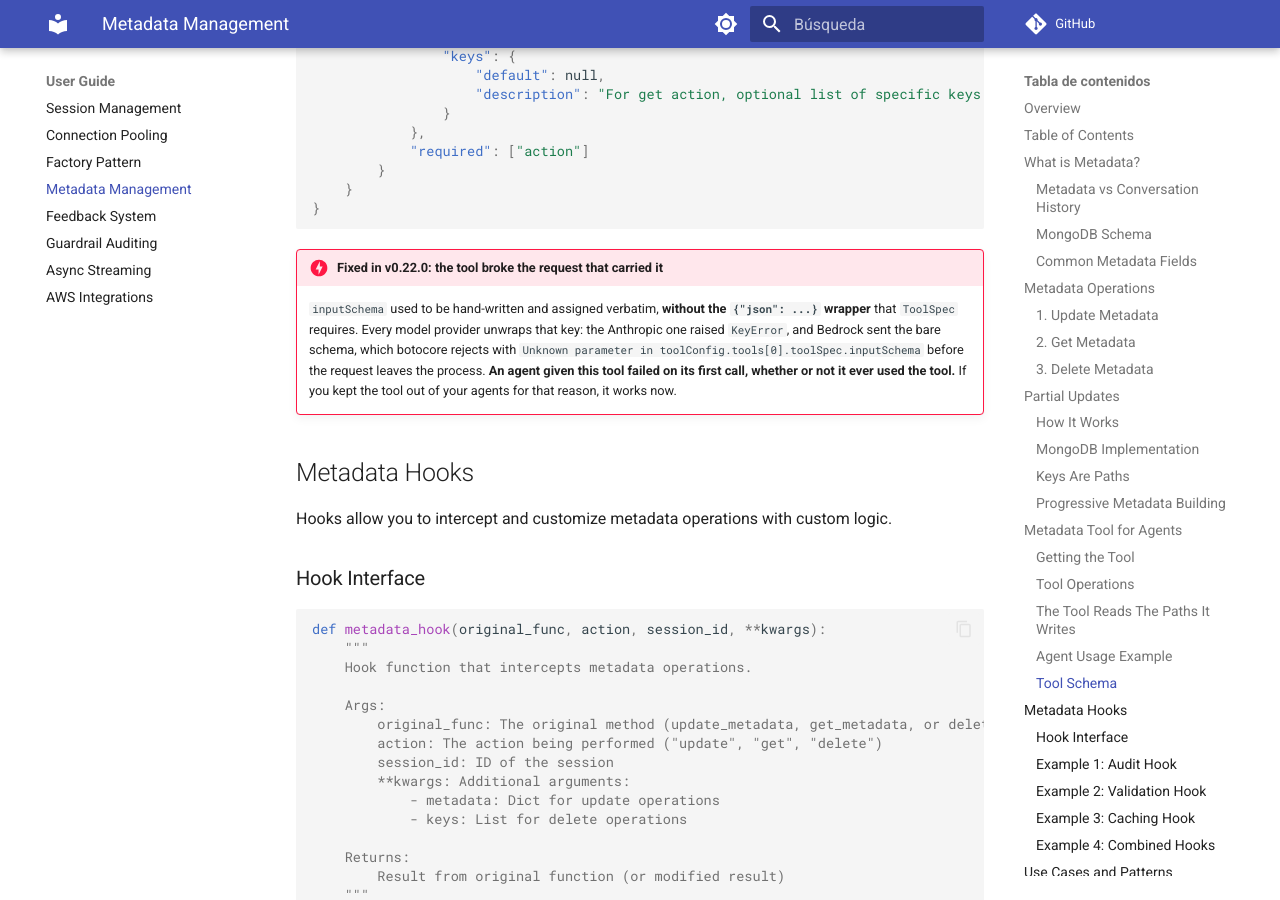
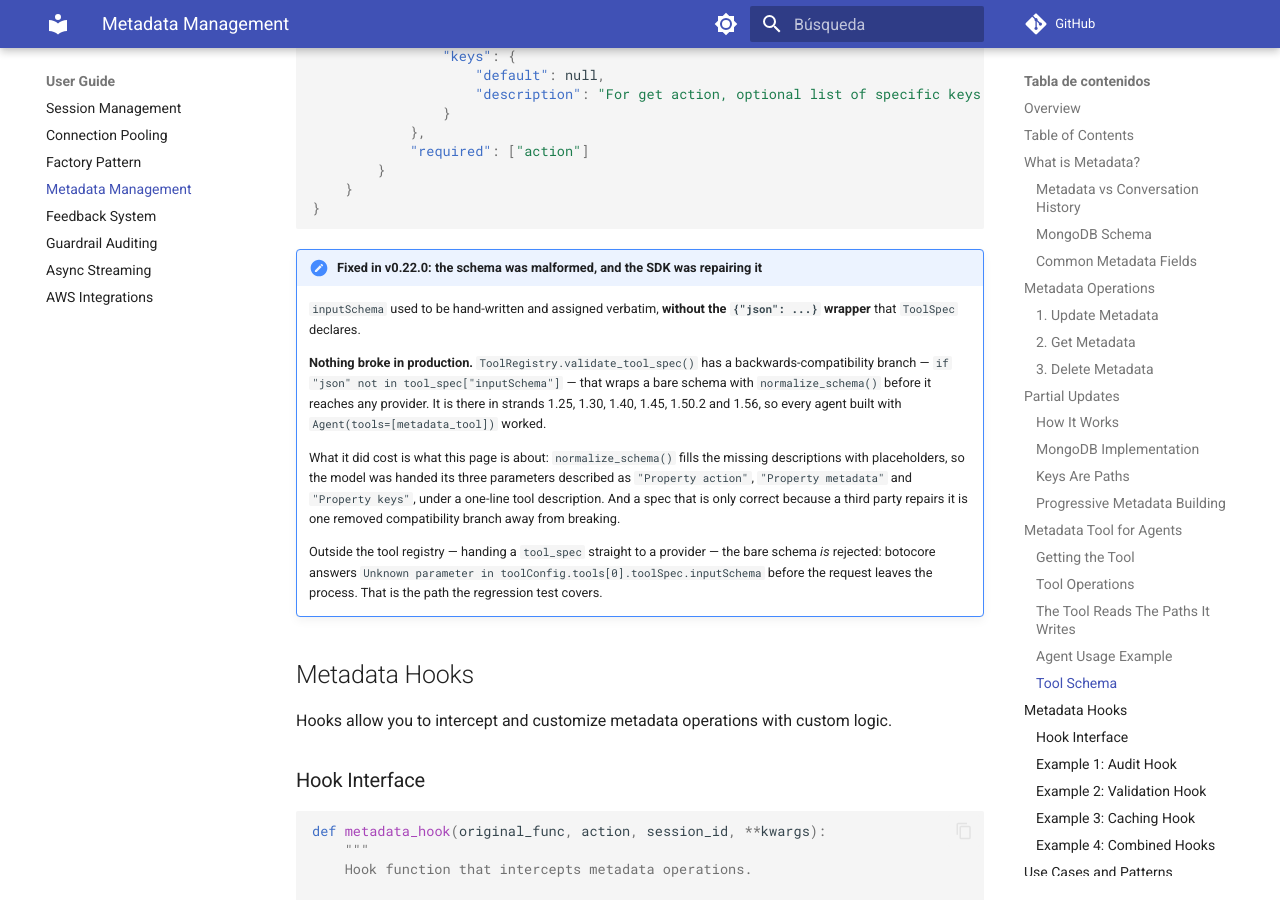
Before and after one commit to iguinea/mongodb-session-manager, an MkDocs documentation site: the page built from docs/user-guide/metadata-management.md, in a window 1280 px wide and 900 px high, scrolled down 8772 px. Built offline with MkDocs 1.6.1 and Material for MkDocs 9.7.7, drawn with Linux system fonts in a browser that asks for light colours; comment, search, counter and statistics services are not loaded.

Commit message:
Docs: corregir el alcance del inputSchema mal formado (#47)
La entrada del CHANGELOG y las dos notas de la documentación decían que un
agente con el tool de metadata fallaba en su primera llamada. Es falso.

`ToolRegistry.validate_tool_spec()` tiene una rama de compatibilidad —
`if "json" not in tool_spec["inputSchema"]` — que envuelve el schema desnudo
con `normalize_schema()` antes de que llegue a ningún proveedor. Está en
strands 1.25, 1.30, 1.40, 1.45, 1.50.2 y 1.56, así que todo `Agent` construido
con `tools=[metadata_tool]` funcionaba. Lo destapó la sesión del CRM, único
consumidor que lo registra en un `Agent`.

El error estaba en cómo se comprobó: el probe pasaba el `tool_spec`
directamente a `format_request()`, saltándose el registro por el que pasa todo
`Agent`.

Lo que sí costaba, y es el hueco que la issue venía a tapar, es que
`normalize_schema()` rellena las descripciones que faltan con literales, así
que el modelo leía "Property action" en vez de lo que dice el docstring. El
test que lo comprobaba pasaba con esos literales; ahora los rechaza.

Co-Authored-By: Claude Opus 5 (1M context) <noreply@anthropic.com>

````diff
--- a/docs/user-guide/metadata-management.md
+++ b/docs/user-guide/metadata-management.md
@@ -397,15 +397,27 @@ so the docstring **is** the contract the model reads:
 }
 ```
 
-!!! danger "Fixed in v0.22.0: the tool broke the request that carried it"
+!!! note "Fixed in v0.22.0: the schema was malformed, and the SDK was repairing it"
     `inputSchema` used to be hand-written and assigned verbatim, **without the
-    `{"json": ...}` wrapper** that `ToolSpec` requires. Every model provider
-    unwraps that key: the Anthropic one raised `KeyError`, and Bedrock sent the
-    bare schema, which botocore rejects with
+    `{"json": ...}` wrapper** that `ToolSpec` declares.
+
+    **Nothing broke in production.** `ToolRegistry.validate_tool_spec()` has a
+    backwards-compatibility branch — `if "json" not in tool_spec["inputSchema"]`
+    — that wraps a bare schema with `normalize_schema()` before it reaches any
+    provider. It is there in strands 1.25, 1.30, 1.40, 1.45, 1.50.2 and 1.56,
+    so every agent built with `Agent(tools=[metadata_tool])` worked.
+
+    What it did cost is what this page is about: `normalize_schema()` fills the
+    missing descriptions with placeholders, so the model was handed its three
+    parameters described as `"Property action"`, `"Property metadata"` and
+    `"Property keys"`, under a one-line tool description. And a spec that is
+    only correct because a third party repairs it is one removed compatibility
+    branch away from breaking.
+
+    Outside the tool registry — handing a `tool_spec` straight to a provider —
+    the bare schema *is* rejected: botocore answers
     `Unknown parameter in toolConfig.tools[0].toolSpec.inputSchema` before the
-    request leaves the process. **An agent given this tool failed on its first
-    call, whether or not it ever used the tool.** If you kept the tool out of
-    your agents for that reason, it works now.
+    request leaves the process. That is the path the regression test covers.
 
 ## Metadata Hooks
 
````
Also changed, not shown: CHANGELOG.md (+2 -1 lines), CLAUDE.md (+1 -1 lines), docs/api-reference/mongodb-session-manager.md (+2 -2 lines), 1 other file.
